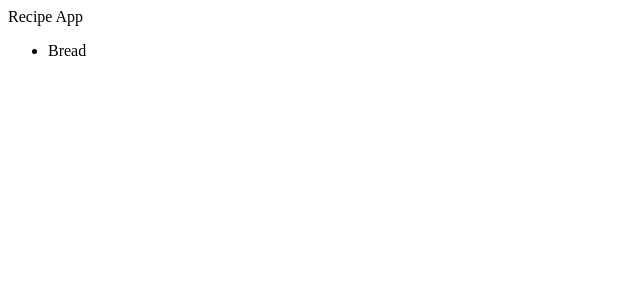
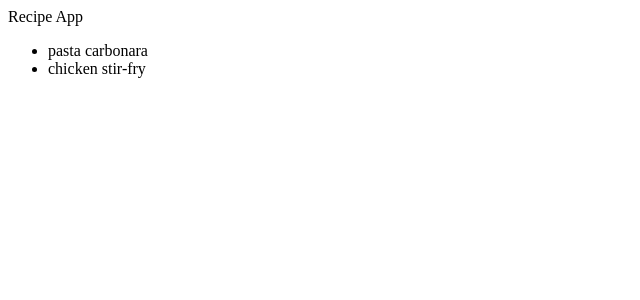
Before and after one commit to fsaiz97/recipe-react-app, a React (Vite) app: page / in a window 1280 px wide. Shown: the top 300 px of the page, without its empty margins (0-640 px from the left). Built offline with nearby package versions, Linux system fonts and the light colour scheme.

Commit message:
Fix RecipeList not showing Import React to RecipeList/index.jsx

```diff
--- a/src/App.jsx
+++ b/src/App.jsx
@@ -1,4 +1,4 @@
-import React from 'react'
+import React, {useState} from 'react'
 
 // import './App.css'
 import recipes from './recipes'
--- a/src/components/RecipeList/index.jsx
+++ b/src/components/RecipeList/index.jsx
@@ -1,9 +1,11 @@
+import React from 'react';
+
 function RecipeList({recipes}) {
     console.log(recipes)
     return (
         <div id="recipe-container">
             <ul className="recipe-list">
-                <li>Bread</li>
+                {recipes.map(recipe => <li>{recipe.name}</li>)}
             </ul>
         </div>
     )
```
